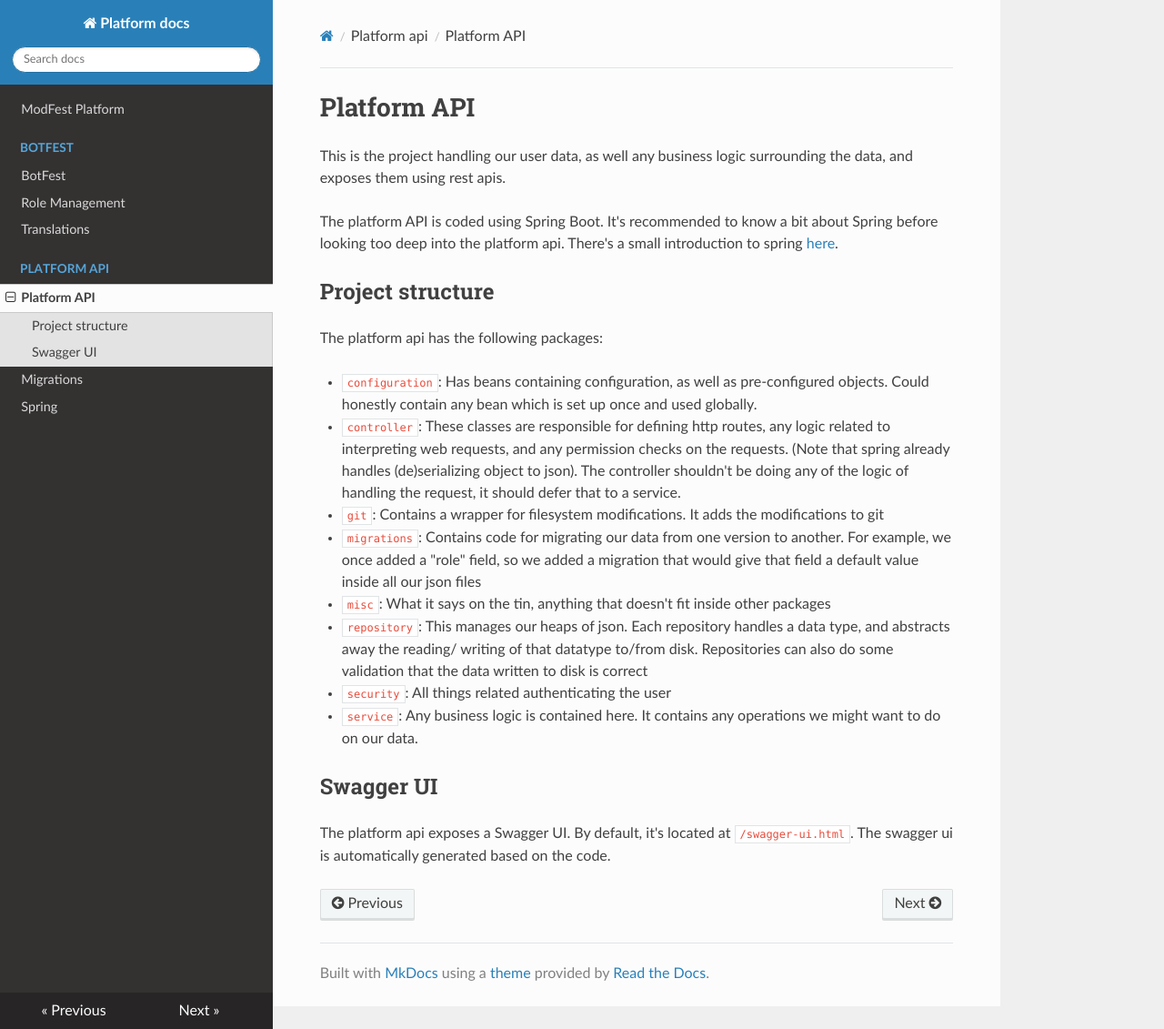
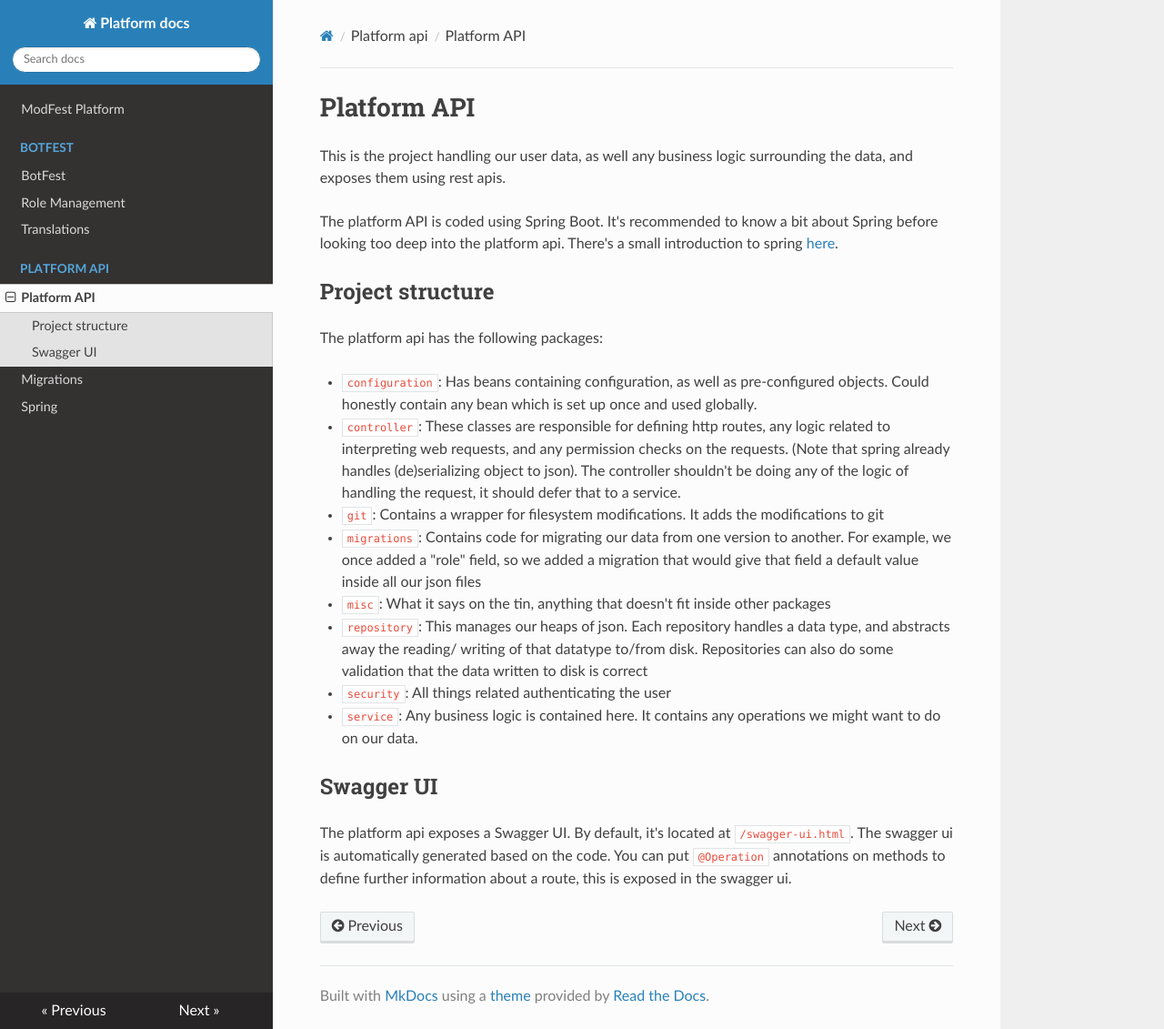
Before and after one commit to ModFest/platform, an MkDocs documentation site: the page built from docs/platform api/about.md, in a window 1280 px wide and 1131 px high. Shown: the whole window at 91% size. Built offline with MkDocs 1.6.1, drawn with Linux system fonts in a browser that asks for light colours; nearby versions of some CDN libraries.

Commit message:
Document @Operation

```diff
--- a/docs/platform api/about.md
+++ b/docs/platform api/about.md
@@ -25,4 +25,5 @@ The platform api has the following packages:
 
 ## Swagger UI
 The platform api exposes a Swagger UI. By default, it's located at `/swagger-ui.html`. The swagger ui is automatically
-generated based on the code.
+generated based on the code. You can put `@Operation` annotations on methods to define further information about a route,
+this is exposed in the swagger ui.
```
